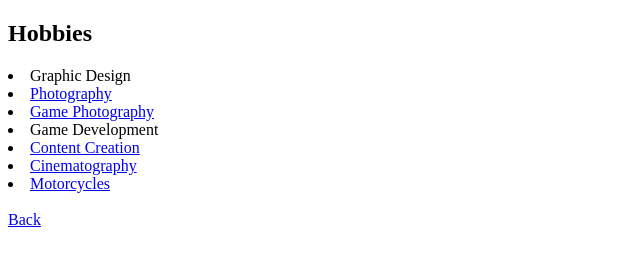
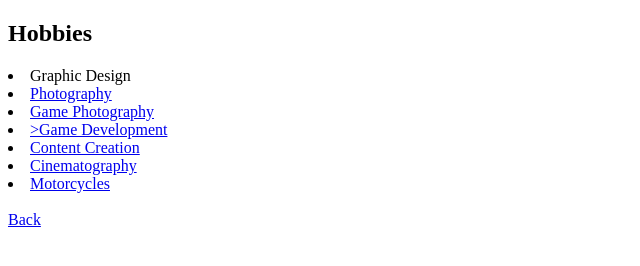
Before and after one commit to matthaynes2000/HTML-Website, a plain HTML site: page hobbies.html in a window 1280 px wide. Shown: the whole page, without its empty margins (0-640 px from the left). Drawn offline with Linux system fonts and the light colour scheme.

Commit message:
Added a link to "Game Development"

```diff
--- a/hobbies.html
+++ b/hobbies.html
@@ -10,7 +10,7 @@
       <li>Graphic Design</li>
       <li><a href="https://www.flickr.com/photos/matthaynesphoto/">Photography</a></li>
       <li><a href="https://www.flickr.com/photos/191435606@N02/">Game Photography</a></li>
-      <li>Game Development</li>
+      <li><a href="https://cfx.re/join/lb7m55">>Game Development</a</li>
       <li><a href="https://www.youtube.com/channel/UCdCw4BRxuo00yoUea4I-lDQ">Content Creation</a></li>
       <li><a href="https://www.youtube.com/watch?v=u_SN-_yW76s&t=18s">Cinematography</a></li>
       <li><a href="https://www.youtube.com/channel/UCqmXR1k_5tLun_w6Oq8suIQ">Motorcycles</a></li>
```
